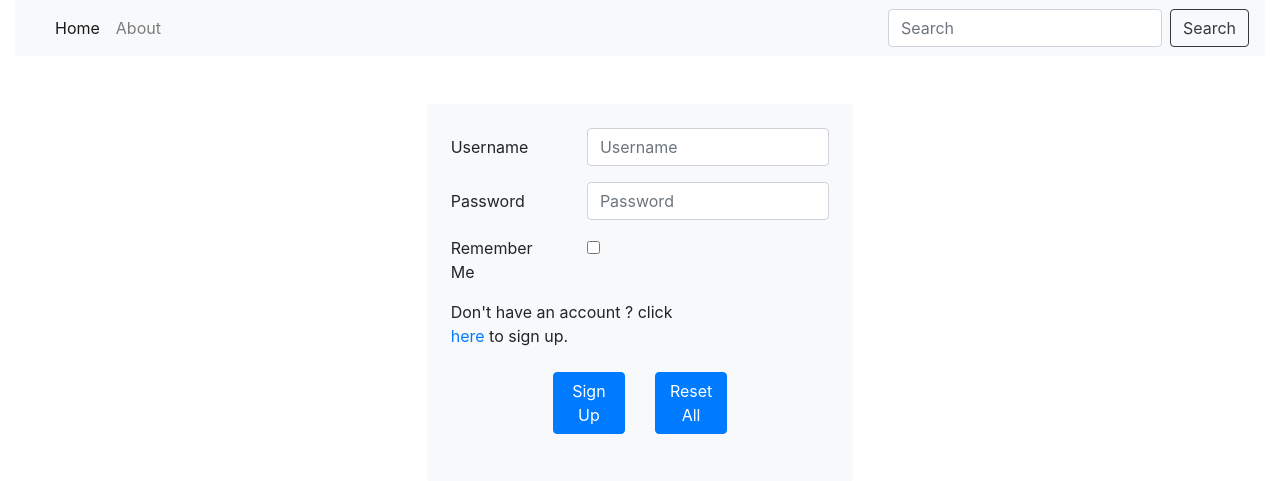
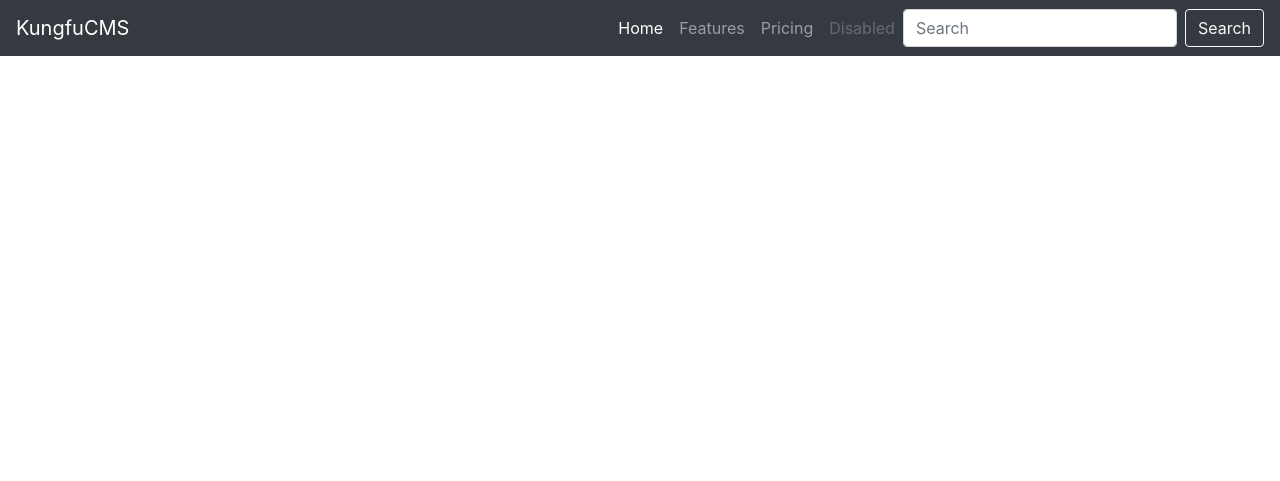
Before and after one commit to youngershen/kungfucms, a Django app: template kungfucms/themes/default/templates/account/sign-in.html in a window 1280 px wide. Shown: the top 481 px of the page. Run offline with Django 3.2, Linux system fonts and the light colour scheme; the template is opened without the code that fills it, so the values that code supplies are empty; some libraries are stand-ins or nearby versions.

Commit message:
Feature: 增加 sign-in.html

```diff
--- /dev/null
+++ b/kungfucms/themes/default/static/css/kungfucms.css
@@ -0,0 +1,10 @@
+body
+{
+    margin:0 !important;
+    padding: 0 !important;
+}
+
+.kf-navbar
+{
+    margin: 0;
+}
--- a/kungfucms/themes/default/templates/account/sign-in.html
+++ b/kungfucms/themes/default/templates/account/sign-in.html
@@ -6,79 +6,12 @@
     {% trans 'kungfucms - Sign In' %}
 {% endblock %}
 
-{% block head %}
-    <script src="{% static 'js/account/sign-in.js' %}"></script>
+
+{% block navbar %}
+    {% include 'navbar.html' %}
 {% endblock %}
 
 {% block content %}
-    <div id="kf-content" class="kf-content row justify-content-md-center my-5">
-        <div id="kf-sign-in" class="kf-sign-in col-md-4 bg-light border-success py-4 px-4 rounded">
-            <form action="{% url 'account:sign-in' %}" method="post" id="kf-sign-in-form" class="kf-sign-in-form">
-                {% csrf_token %}
-                {% if message %}
-                    <div class="form-group row ml-3 mr-1 d-nsone justify-content-md-center">
-                        <div class="alert alert-warning col-sm-8 " role="alert">
-                            {{ message }}
-                        </div>
-                    </div>
-                {% endif %}
-
-
-                <div class="form-group row">
-                    <label for="kf-username" class="col-sm-4 col-form-label">{% trans 'Username' %}</label>
-                    <div class="col-sm-8">
-                        <input type="text" class="form-control" id="kf-username" placeholder="Username" name="username">
-                    </div>
-
-                </div>
-                <div class="form-group row ml-3 mr-1 d-none">
-                    <div class="alert alert-warning offset-sm-4 col-sm-8 " role="alert">
-                        {% trans 'Username already exists' %}
-                    </div>
-                </div>
-                <div class="form-group row">
-                    <label for="kf-password" class="col-sm-4 col-form-label">{% trans 'Password' %}</label>
-                    <div class="col-sm-8">
-                        <input type="password" class="form-control" id="kf-password" placeholder="Password"
-                               name="password">
-                    </div>
-                </div>
-                <div class="form-group row ml-3 mr-1 d-none">
-                    <div class="alert alert-warning offset-sm-4 col-sm-8 " role="alert">
-                        {% trans 'Username already exists' %}
-                    </div>
-                </div>
-                <div class="form-group row ml-3 mr-1 d-none">
-                    <div class="alert alert-warning offset-sm-4 col-sm-8 " role="alert">
-                        {% trans 'Username already exists' %}
-                    </div>
-                </div>
-                <div class="form-group row">
-                    <div class="col-sm-4">{% trans 'Remember Me' %}</div>
-                    <div class="col-sm-8">
-                        <div class="form-check">
-                            <input class="form-check-input" type="checkbox" id="kf-remembe-me" name="remember_me">
-                        </div>
-                    </div>
-                </div>
-
-                <div class="form-group row">
-                    <div class="col-sm-8">
-                        <span> Don't have an account ? click <a
-                                href="{% url 'account:sign-up' %}">here</a> to sign up.</span>
-                    </div>
-                </div>
-                <div class="form-group row justify-content-center my-4">
-                    <div class="col-sm-3">
-                        <button type="submit" class="btn btn-primary">{% trans 'Sign Up' %}</button>
-                    </div>
-                    <div class="col-sm-3">
-                        <button type="button" class="btn btn-primary">{% trans 'Reset All' %}</button>
-                    </div>
-                </div>
-            </form>
-        </div>
-    </div>
 {% endblock %}
 
 {% block footer %}
--- a/kungfucms/themes/default/templates/base.html
+++ b/kungfucms/themes/default/templates/base.html
@@ -16,8 +16,7 @@
     <!-- fontawesome css -->
     <link rel="stylesheet" href="{% static 'vendors/fontawesome-free-5.7.2-web/css/all.min.css' %}">
     <!-- kungfucms css -->
-    <link rel="stylesheet" href="{% static 'css/base.css' %}">
-
+    <link rel="stylesheet" href="{% static 'css/kungfucms.css' %}">
     <!-- jquery -->
     <script src="{% static  'vendors/jquery/jquery-3.3.1.min.js' %}"></script>
     <!-- bootstrap js -->
@@ -25,59 +24,20 @@
     <!-- fontawesome js-->
     <script src="{% static 'vendors/fontawesome-free-5.7.2-web/js/all.min.js' %}"></script>
     <!-- kungfucms base js -->
-    <script src="{% static 'js/base.js' %}"></script>
+    <script src="{% static 'js/kungfucms.js' %}"></script>
 
-    <script>
-    </script>
-
-    {% block head %}
-    {% endblock %}
+    {% block head %}{% endblock %}
 
 </head>
 
 {% block body %}
-
     <body class="container-fluid">
-    <header>
-
-    {% block nav %}
-    <nav class="navbar navbar-expand-lg navbar-light bg-light" id="kf-navbar">
-        <a class="navbar-brand" href="http://www.kungfucms.com">{{ kf_site_name }}</a>
-        <button class="navbar-toggler" type="button" data-toggle="collapse" data-target="#kf-navbar-content"
-                aria-controls="kf-navbar-content" aria-expanded="false" aria-label="Toggle navigation">
-            <span class="navbar-toggler-icon"></span>
-        </button>
-
-        <div class="collapse navbar-collapse" id="kf-navbar-content">
-            <ul class="navbar-nav mr-auto">
-                <li class="nav-item active">
-                    <a class="nav-link" href="/">{% trans 'Home' %}<span class="sr-only">(current)</span></a>
-                </li>
-                <li class="nav-item">
-                    <a class="nav-link" href="">{% trans 'About' %}</a>
-                </li>
-            </ul>
-            <form class="form-inline my-2 my-lg-0">
-                <input class="form-control mr-sm-2" type="search" placeholder="Search" aria-label="Search">
-                <button class="btn btn-outline-dark my-2 my-sm-0" type="submit">Search</button>
-            </form>
-        </div>
-    </nav>
-    {% endblock %}
-    </header>
-
-
-    {% block content %}
-    {% endblock %}
-
+        {% block navbar %}{% endblock %}
+        {% block content %}{% endblock %}
     </body>
-
 {% endblock %}
 
 {% block footer %}
-    <footer>
-
-    </footer>
 {% endblock %}
 
 </html>
--- /dev/null
+++ b/kungfucms/themes/default/templates/navbar.html
@@ -0,0 +1,23 @@
+<nav class="navbar navbar-expand-lg navbar-dark bg-dark kf-navbar">
+     <a class="navbar-brand hidden-sm" href="#">
+         <span>KungfuCMS</span>
+     </a>
+
+    <button class="navbar-toggler" type="button" data-toggle="collapse" data-target="#navbarNavAltMarkup"
+            aria-controls="navbarNavAltMarkup" aria-expanded="false" aria-label="Toggle navigation">
+        <span class="navbar-toggler-icon"></span>
+    </button>
+
+    <div class="collapse navbar-collapse" id="navbarNavAltMarkup">
+        <div class="navbar-nav ml-auto">
+            <a class="nav-item nav-link active" href="#">Home <span class="sr-only">(current)</span></a>
+            <a class="nav-item nav-link" href="#">Features</a>
+            <a class="nav-item nav-link" href="#">Pricing</a>
+            <a class="nav-item nav-link disabled" href="#" tabindex="-1" aria-disabled="true">Disabled</a>
+        </div>
+        <form class="form-inline my-2 my-lg-0">
+            <input class="form-control mr-sm-2" type="search" placeholder="Search" aria-label="Search">
+            <button class="btn btn-outline-light my-2 my-sm-0" type="submit">Search</button>
+        </form>
+    </div>
+</nav>
```
Also changed, not shown: kungfucms/themes/default/static/js/account/sign-up.js (deleted, +0 -113 lines), kungfucms/themes/default/templates/account/cellphone-sign-up.html (deleted, +0 -10 lines), kungfucms/themes/default/templates/account/email-sign-up.html (deleted, +0 -10 lines), kungfucms/themes/default/templates/account/username-sign-up.html (deleted, +0 -121 lines), kungfucms/themes/default/static/css/base.css (added), kungfucms/themes/default/static/js/account/sign-in.js (deleted), kungfucms/themes/default/static/js/kungfucms.js (renamed from kungfucms/themes/default/static/js/base.js).
